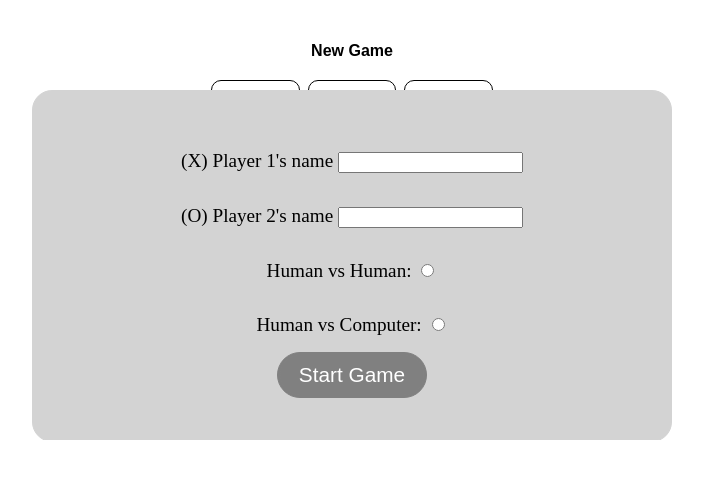
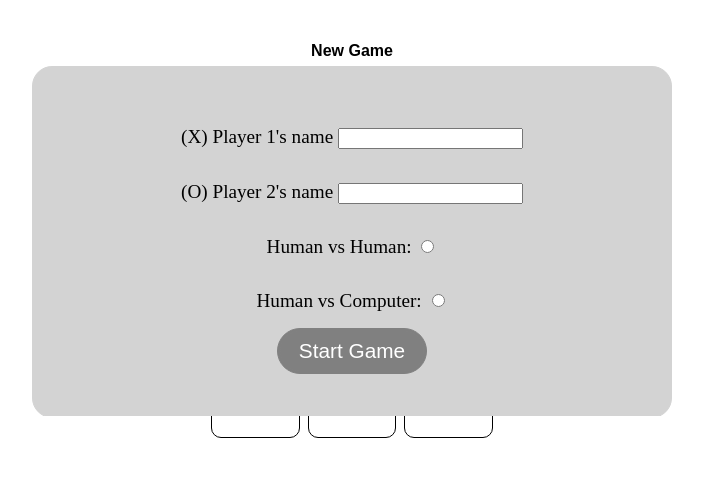
Before and after one commit to jordanmilesbrewer/Tic-Tac-Toe-JS, a plain HTML site: page index.html in a window 1280 px wide. Shown: the part 110-588 px from the top of the page, without its empty margins (288-991 px from the left). Drawn offline with Linux system fonts and the light colour scheme.

Commit message:
modal position adjusted

```diff
--- a/style.css
+++ b/style.css
@@ -63,7 +63,7 @@ header {
   position: fixed;
   z-index: 1;
   left: 25%;
-  top: 25%;
+  top: 22%;
   width: 50%;
   height: 350px;
   overflow: hidden;
```
